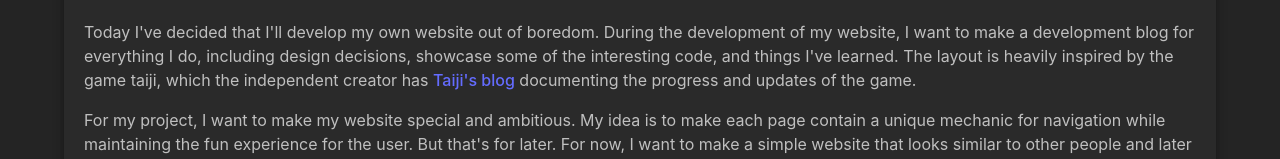
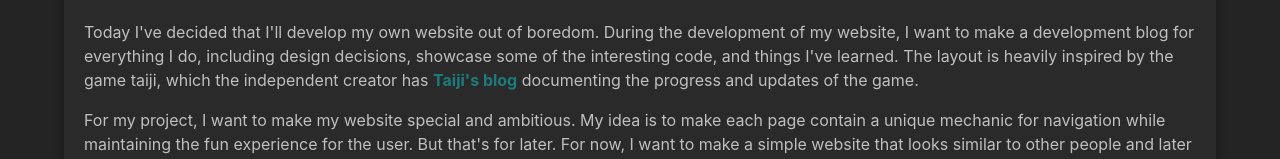
Before and after one commit to naxy-dong/personal-website, a React (Vite) app: page /Blog in a window 1280 px wide. Shown: the part 241-400 px from the top of the page. Built offline with nearby package versions, Linux system fonts and the light colour scheme.

Commit message:
Fixed style problem with icons and direct the icons to its corresponding social page

```diff
--- a/src/Pages/Contact.tsx
+++ b/src/Pages/Contact.tsx
@@ -10,16 +10,16 @@ function Contact() {
     <>
       <Typography variant="h6">My socials</Typography>
 
-      <IconButton aria-label="LinkedIn">
+      <IconButton aria-label="LinkedIn" target="_blank" href="https://www.linkedin.com/in/yuxiangd/">
         <LinkedInIcon fontSize="large" />
       </IconButton>
-      <IconButton aria-label="Email">
+      <IconButton aria-label="Email" target="_blank" href="mailto:yuxiang.dong@stonybrook.edu">
         <EmailIcon fontSize="large" />
       </IconButton>
-      <IconButton aria-label="GitHub">
+      <IconButton aria-label="GitHub" target="_blank" href="https://github.com/naxy-dong">
         <GitHubIcon fontSize="large" />
       </IconButton>
-      <IconButton aria-label="Discord" style={{width: "51px", height: "51px"}}>
+      <IconButton aria-label="Discord" target="_blank" href="https://discordapp.com/users/539630761947693076" style={{width: "51px", height: "51px"}}>
         <FontAwesomeIcon icon={faDiscord} />
       </IconButton>
     </>
--- a/src/Stylesheets/index.css
+++ b/src/Stylesheets/index.css
@@ -12,15 +12,13 @@
   -webkit-font-smoothing: antialiased;
   -moz-osx-font-smoothing: grayscale;
 }
-a {
-  font-weight: 500;
-  color: #646cff;
+a.blog-link {
+  color: #1c7c7c;
   text-decoration: inherit;
 }
-a:hover {
-  color: #535bf2;
+a.blog-link:hover {
+  color: #176060;
 }
-
 body {
   margin: 0;
   display: flex;
@@ -29,7 +27,6 @@ body {
   min-height: 100vh;
 }
 /*
-
 h1 {
   font-size: 3.2em;
   line-height: 1.1;
--- a/src/utils/blogutil.ts
+++ b/src/utils/blogutil.ts
@@ -15,7 +15,7 @@ function makeList(items: any[], title?: string) {
 }
 
 function makeLink(text: string, url: string) {
-  return `<a target="_blank" href="${url}">${text}</a>`;
+  return `<a target="_blank" class="blog-link" href="${url}"><strong>${text}</strong></a>`;
 }
 
 function makeImage(url: string, alt: string, caption?: string) {
```
